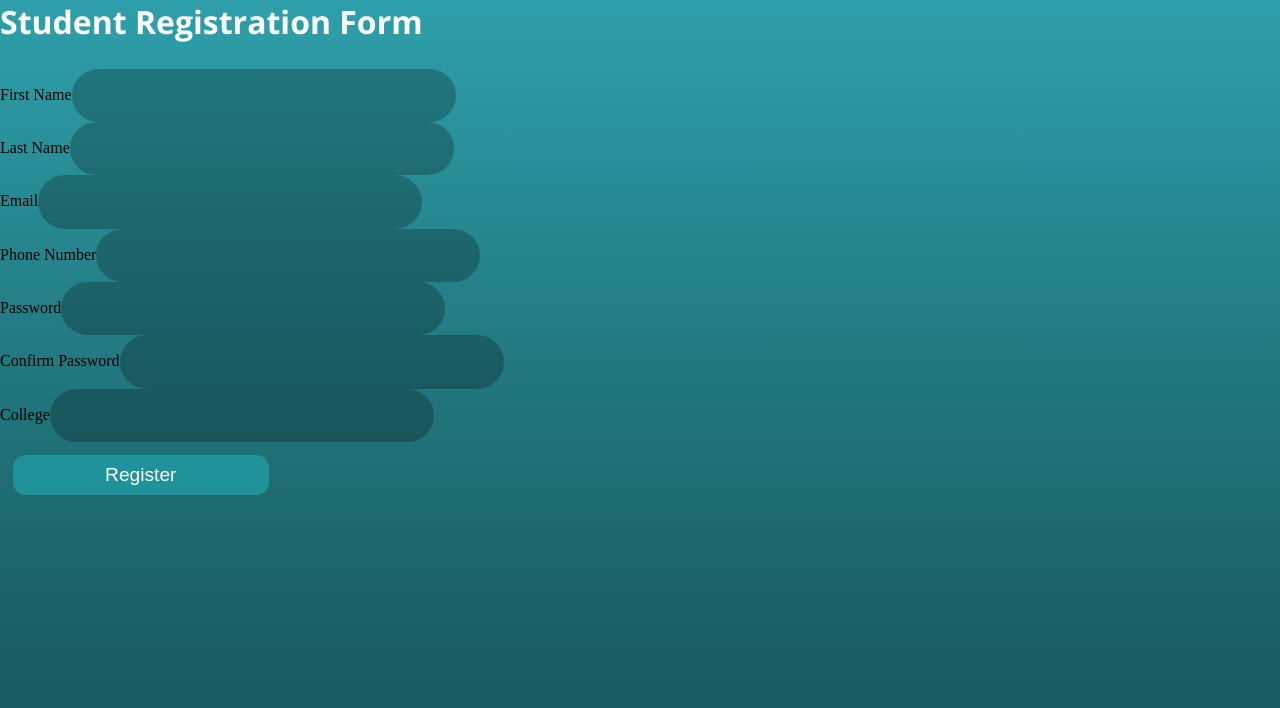
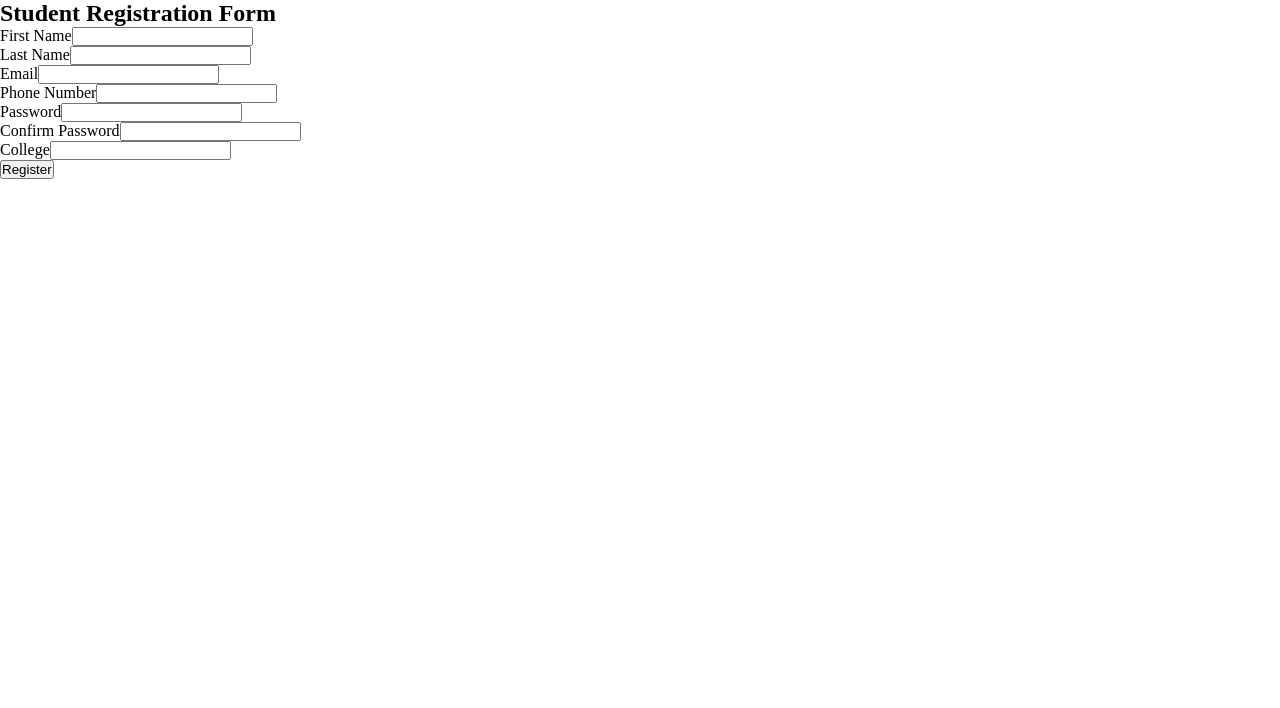
Before and after one commit to Smart-Recruitment-Project/Smart-Recruitment, a React (Create React App) app in the folder client/: page /signup in a window 1280 px wide. Shown: the top 708 px of the page. Built offline with nearby package versions, Linux system fonts and the light colour scheme.

Commit message:
"added class name"

```diff
--- a/client/src/login.css
+++ b/client/src/login.css
@@ -7,7 +7,7 @@
     padding: 0;
     box-sizing: border-box;
 }
-body{
+.Body{
     background-image: linear-gradient(#2ea0ab,#21747b,#165156);
     background-size: cover;
     background-repeat: no-repeat;
@@ -30,7 +30,7 @@ body{
     padding: 3vw;
     width: 50vw;
 }
-h2{
+.heading{
     color: white;
     font-size: 2.5vw;
     padding-bottom: 2vw;
@@ -40,7 +40,7 @@ h2{
 .inputs{
     padding: 1vw;
 }
-input{
+.input{
     padding: 1.5vw;
     background: rgba(0, 0, 0, 0.237);
     color: #fff;
@@ -55,7 +55,7 @@ input{
     color: #fff;
     font-family: var(--font1);
 }
-button{
+.btn{
     padding: 0.7vw 2vw ;
     margin: 1vw;
     background-color: rgb(32, 146, 154);
@@ -66,11 +66,11 @@ button{
     font-size: 1.5vw;
     transition: 0.3s ease;
 }
-button:hover{
+.btn:hover{
     transform: scale(1.2);
     background-color: #7b1a1a;
 }
-a{
+.link{
     color: rgb(32, 146, 154);
     text-decoration: none;
     padding: 1vw;
@@ -78,7 +78,7 @@ a{
     font-size: 1.5vw;
     transition: 0.3s ease;
 }
-a:hover{
+.link:hover{
     transform: scale(1.2);
     color:#fff;
 }
--- a/client/src/login.js
+++ b/client/src/login.js
@@ -31,14 +31,15 @@ function LoginForm() {
   };
 
   return (
-    <body>
+    <body class="Body">
       <div class="contents">
       <form onSubmit={handleSubmit} class="signin-box">
-        <h2>Sign in</h2>
+        <h2 class="heading">Sign in</h2>
         <div class="inputs">
           <input
             type="email"
             placeholder="Enter Email"
+            class="input"
             value={email}
             onChange={(e) => setEmail(e.target.value)}
             required
@@ -48,14 +49,15 @@ function LoginForm() {
           <input
             type="password"
             placeholder='Enter Password'
+            class="input"
             value={password}
             onChange={(e) => setPassword(e.target.value)}
             required
           />
         </div>
         {error && <p style={{ color: 'red' }}>{error}</p>}
-        <a href='/forgot'>Forgot Password?</a>
-        <button type="submit">Login</button>
+        <a href='/forgot' class="link">Forgot Password?</a>
+        <button type="submit" class="btn">Login</button>
       </form>
       </div>
     </body>
```
Also changed, not shown: client/src/components/navbar.css (added), client/src/components/navbar.html (added).
